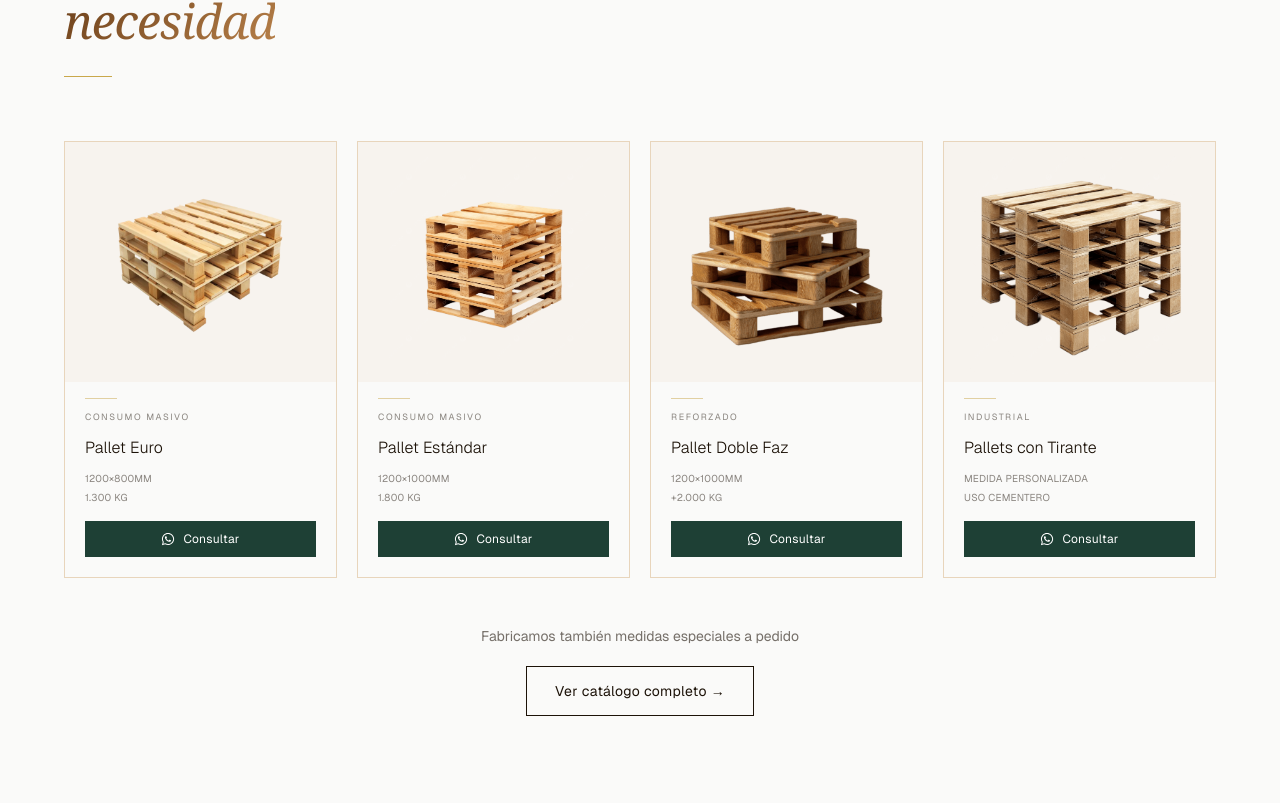
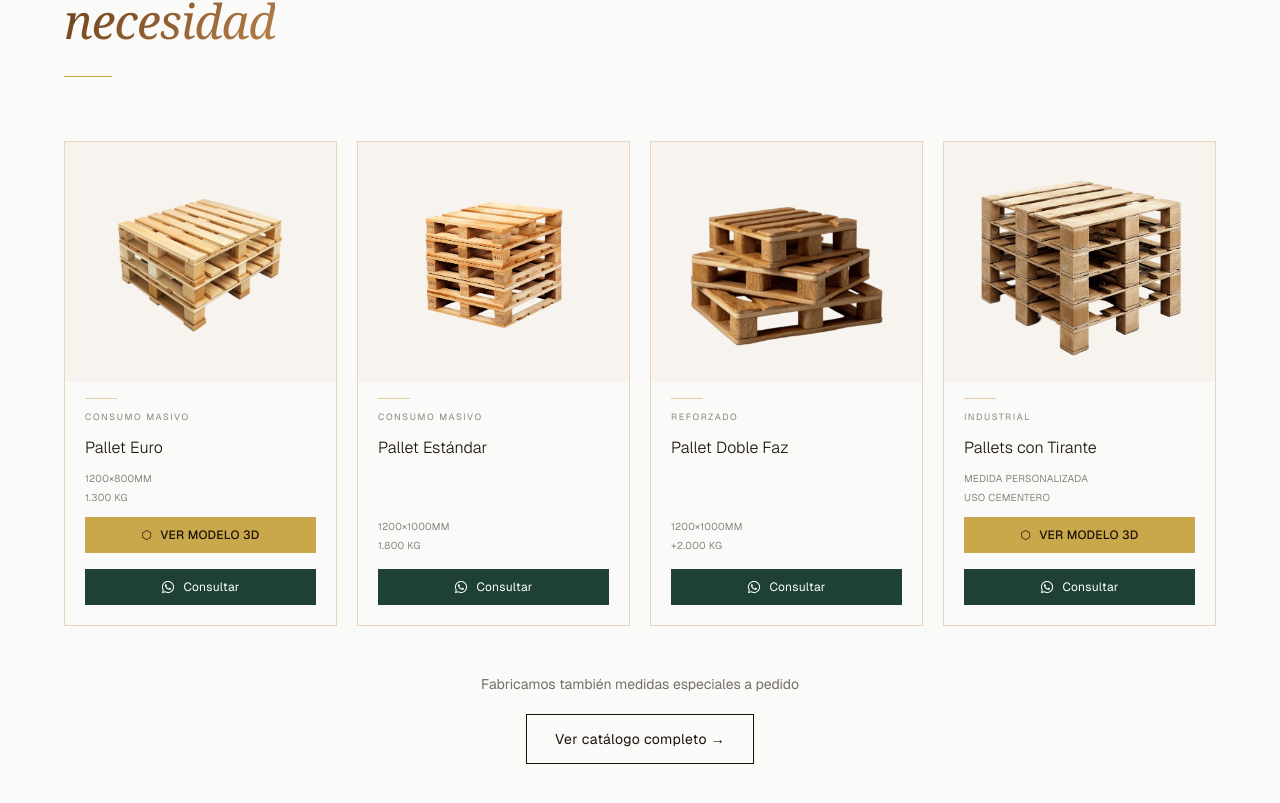
Before and after one commit to VM-Studio/wood-pallet, a Next.js app: page / in a window 1280 px wide. Shown: the part 886-1689 px from the top of the page. Built offline with nearby package versions, Linux system fonts and the light colour scheme.

Commit message:
feat: add 3D model viewer buttons to home ProductsPreview cards

```diff
--- a/src/components/sections/ProductsPreview.tsx
+++ b/src/components/sections/ProductsPreview.tsx
@@ -1,16 +1,23 @@
 'use client'
 
-import { useRef } from 'react'
+import { useRef, useState } from 'react'
 import { motion, useInView } from 'framer-motion'
 import Link from 'next/link'
 import Image from 'next/image'
 import { FaWhatsapp } from 'react-icons/fa'
 import { WHATSAPP_LINKS } from '@/lib/constants'
+import ModelViewer3D from '@/components/sections/productos/ModelViewer3D'
 
 const EASE = 'easeOut'
 
+const MODEL_MAP: Record<string, string> = {
+  euro: '/palleteuro.glb',
+  tirante: '/palletcontirante.glb',
+}
+
 const PRODUCTOS = [
   {
+    id: 'euro',
     nombre: 'Pallet Euro',
     medida: '1200×800mm',
     carga: '1.300 kg',
@@ -19,6 +26,7 @@ const PRODUCTOS = [
     waLink: WHATSAPP_LINKS.euro,
   },
   {
+    id: 'estandar',
     nombre: 'Pallet Estándar',
     medida: '1200×1000mm',
     carga: '1.800 kg',
@@ -27,6 +35,7 @@ const PRODUCTOS = [
     waLink: WHATSAPP_LINKS.estandar,
   },
   {
+    id: 'dobleFaz',
     nombre: 'Pallet Doble Faz',
     medida: '1200×1000mm',
     carga: '+2.000 kg',
@@ -35,6 +44,7 @@ const PRODUCTOS = [
     waLink: WHATSAPP_LINKS.dobleFaz,
   },
   {
+    id: 'tirante',
     nombre: 'Pallets con Tirante',
     medida: 'Medida personalizada',
     carga: 'Uso cementero',
@@ -43,6 +53,94 @@ const PRODUCTOS = [
     waLink: WHATSAPP_LINKS.tirante,
   },
 ]
+
+interface ProductoPreview {
+  id: string
+  nombre: string
+  medida: string
+  carga: string
+  uso: string
+  img: string
+  waLink: string
+}
+
+function ProductCard({ producto, delay, inView }: { producto: ProductoPreview; delay: number; inView: boolean }) {
+  const { id, nombre, medida, carga, uso, img, waLink } = producto
+  const [modelOpen, setModelOpen] = useState(false)
+  const modelSrc = MODEL_MAP[id]
+
+  return (
+    <motion.div
+      key={nombre}
+      className="group bg-brand-white border border-brand-sand hover:border-brand-tan flex flex-col transition-colors duration-300"
+      initial={{ opacity: 0, y: 24 }}
+      animate={inView ? { opacity: 1, y: 0 } : {}}
+      transition={{ duration: 0.6, ease: EASE, delay }}
+    >
+      {/* Imagen */}
+      <div className="relative w-full bg-brand-cream overflow-hidden aspect-video sm:aspect-auto sm:h-60">
+        <Image
+          src={`/${img}`}
+          alt={nombre}
+          fill
+          sizes="(max-width: 640px) 100vw, 50vw"
+          priority
+          className="object-contain object-center p-2 group-hover:scale-105 transition-transform duration-500"
+        />
+      </div>
+
+      {/* Separador dorado */}
+      <span className="block h-px w-8 bg-accent-gold/50 mx-5 mt-4" />
+
+      {/* Info */}
+      <div className="px-5 pt-3 pb-5 flex flex-col gap-3 flex-1">
+        {/* Badge uso */}
+        <span className="text-[9px] uppercase tracking-[0.18em] text-brand-dark/50">
+          {uso}
+        </span>
+
+        {/* Nombre */}
+        <h3 className="font-light text-brand-dark text-base leading-snug">{nombre}</h3>
+
+        {/* Datos */}
+        <div className="flex flex-col gap-1 text-[10px] uppercase tracking-wide text-brand-dark/50 mt-auto">
+          <span>{medida}</span>
+          <span>{carga}</span>
+        </div>
+
+        {/* Botón 3D */}
+        {modelSrc && (
+          <>
+            <button
+              onClick={() => setModelOpen(true)}
+              className="w-full flex items-center justify-center gap-2 px-4 py-2.5 text-xs font-medium uppercase tracking-wide bg-accent-gold text-brand-dark hover:brightness-110 transition-all duration-200"
+            >
+              <span>⬡</span>
+              Ver modelo 3D
+            </button>
+            <ModelViewer3D
+              open={modelOpen}
+              onClose={() => setModelOpen(false)}
+              src={modelSrc}
+              nombre={nombre}
+            />
+          </>
+        )}
+
+        {/* CTA */}
+        <a
+          href={waLink}
+          target="_blank"
+          rel="noopener noreferrer"
+          className="btn-whatsapp w-full justify-center text-xs py-2.5 mt-1"
+        >
+          <FaWhatsapp className="text-sm" />
+          Consultar
+        </a>
+      </div>
+    </motion.div>
+  )
+}
 
 export default function ProductsPreview() {
   const ref = useRef(null)
@@ -84,57 +182,13 @@ export default function ProductsPreview() {
 
         {/* Grid de productos: 1 col mobile, 2 sm, 4 lg */}
         <div className="grid grid-cols-1 sm:grid-cols-2 lg:grid-cols-4 gap-5">
-          {PRODUCTOS.map(({ nombre, medida, carga, uso, img, waLink }, i) => (
-            <motion.div
-              key={nombre}
-              className="group bg-brand-white border border-brand-sand hover:border-brand-tan flex flex-col transition-colors duration-300"
-              initial={{ opacity: 0, y: 24 }}
-              animate={inView ? { opacity: 1, y: 0 } : {}}
-              transition={{ duration: 0.6, ease: EASE, delay: 0.1 + i * 0.08 }}
-            >
-              {/* Imagen */}
-              <div className="relative w-full bg-brand-cream overflow-hidden aspect-video sm:aspect-auto sm:h-60">
-                <Image
-                  src={`/${img}`}
-                  alt={nombre}
-                  fill
-                  sizes="(max-width: 640px) 100vw, 50vw"
-                  priority
-                  className="object-contain object-center p-2 group-hover:scale-105 transition-transform duration-500"
-                />
-              </div>
-
-              {/* Separador dorado */}
-              <span className="block h-px w-8 bg-accent-gold/50 mx-5 mt-4" />
-
-              {/* Info */}
-              <div className="px-5 pt-3 pb-5 flex flex-col gap-3 flex-1">
-                {/* Badge uso */}
-                <span className="text-[9px] uppercase tracking-[0.18em] text-brand-dark/50">
-                  {uso}
-                </span>
-
-                {/* Nombre */}
-                <h3 className="font-light text-brand-dark text-base leading-snug">{nombre}</h3>
-
-                {/* Datos */}
-                <div className="flex flex-col gap-1 text-[10px] uppercase tracking-wide text-brand-dark/50 mt-auto">
-                  <span>{medida}</span>
-                  <span>{carga}</span>
-                </div>
-
-                {/* CTA */}
-                <a
-                  href={waLink}
-                  target="_blank"
-                  rel="noopener noreferrer"
-                  className="btn-whatsapp w-full justify-center text-xs py-2.5 mt-1"
-                >
-                  <FaWhatsapp className="text-sm" />
-                  Consultar
-                </a>
-              </div>
-            </motion.div>
+          {PRODUCTOS.map((producto, i) => (
+            <ProductCard
+              key={producto.id}
+              producto={producto}
+              delay={0.1 + i * 0.08}
+              inView={inView}
+            />
           ))}
         </div>
 
```
